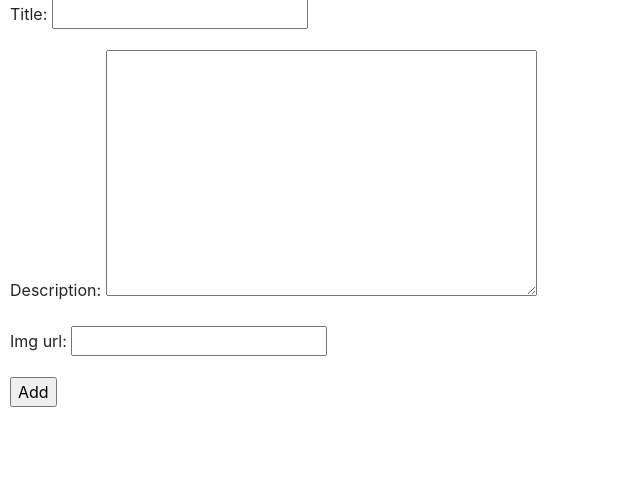
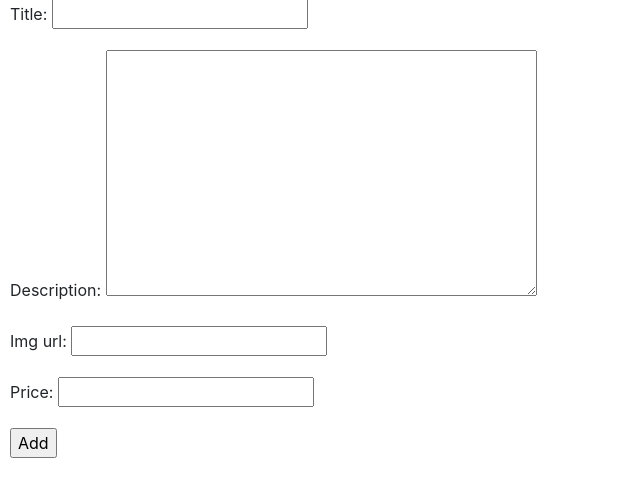
Before and after one commit to mhmdy01/commerce, a Django app: page /listings/new in a window 1280 px wide. Shown: the part 210-707 px from the top of the page, without its empty margins (0-640 px from the left). Run offline with Django 3.2, Linux system fonts and the light colour scheme; the visitor is signed in with stand-in values (Sample User, id 1); some libraries are stand-ins or nearby versions.

Commit message:
create_listing: price

```diff
--- a/auctions/admin.py
+++ b/auctions/admin.py
@@ -3,6 +3,6 @@ from django.contrib import admin
 from .models import Listing
 
 class ListingAdmin(admin.ModelAdmin):
-    list_display = ('title', 'description', 'img_url')
+    list_display = ('title', 'description', 'img_url', 'price')
 
 admin.site.register(Listing, ListingAdmin)
--- a/auctions/forms.py
+++ b/auctions/forms.py
@@ -5,4 +5,4 @@ from .models import Listing
 class NewListingForm(forms.ModelForm):
     class Meta:
         model = Listing
-        fields = ['title', 'description', 'img_url']
+        fields = ['title', 'description', 'img_url', 'price']
--- a/auctions/models.py
+++ b/auctions/models.py
@@ -1,6 +1,8 @@
+from decimal import Decimal
+
 from django.contrib.auth.models import AbstractUser
 from django.db import models
-
+from django.core.validators import MinValueValidator
 
 class User(AbstractUser):
     pass
@@ -9,6 +11,7 @@ class Listing(models.Model):
     title = models.CharField(max_length=128)
     description = models.TextField()
     img_url = models.URLField(max_length=128, blank=True, default='')
+    price = models.DecimalField(max_digits=11, decimal_places=2, validators=[MinValueValidator(Decimal(1.0))])
 
     def __str__(self):
-        return self.title
+        return f'{self.title} ({self.price})'
--- a/auctions/templates/auctions/index.html
+++ b/auctions/templates/auctions/index.html
@@ -14,6 +14,7 @@
                 <div class="card-body">
                     <h5 class="card-title">{{ listing.title }}</h5>
                     <p class="card-text">{{ listing.description }}</p>
+                    <p class="card-text">Price: ${{listing.price }}</p>
                     <a href="{% url 'display_listing' listing.id %}" class="btn btn-primary">Details</a>
                 </div>
             </div>
```
Also changed, not shown: auctions/templates/auctions/listing.html (+8 -5 lines), auctions/migrations/0002_listing.py, auctions/migrations/0003_listing_img_url.py (deleted).
